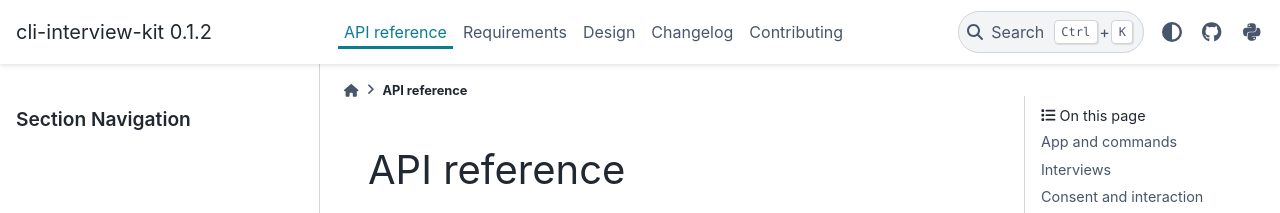
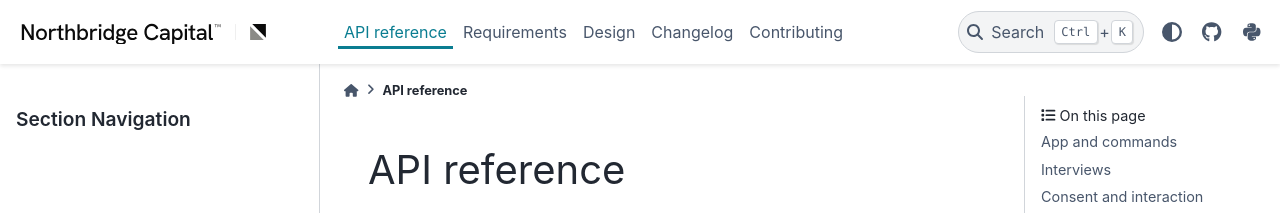
Before and after one commit to Northbridge-Capital/cli-interview-kit, a Sphinx documentation site: the page built from docs/api.rst, in a window 1280 px wide. Shown: the top 213 px of the page. Built offline with Sphinx 7.4.7 and the PyData theme 0.15.4, drawn with Linux system fonts in a browser that asks for light colours; the version number is read from the project's files by our own code.

Commit message:
Brand the documentation site with the Northbridge logo
The full lockup (wordmark and symbol) is the site logo, switching
between its light and dark variants with the theme; the symbol tile is
the favicon and apple-touch icon; the social card is the link-preview
image. A NOTICE next to the assets states that the name and logos are
trademarks not covered by the MIT license.

Also: accessible syntax-highlighting styles, short page titles in the
sidebar, and no pydantic constructor signature or model_config on
model pages.

```diff
--- /dev/null
+++ b/docs/_static/brand/NOTICE.txt
@@ -0,0 +1,3 @@
+The Northbridge Capital name and logos in this folder are trademarks of Northbridge Capital.
+They are used here to brand the documentation site and are not licensed under this
+repository's MIT license: do not use them to imply endorsement of a derivative work.
--- /dev/null
+++ b/docs/_static/custom.css
@@ -0,0 +1,5 @@
+/* The company lockup is a wide wordmark: size it by height so it fits the navigation bar. */
+.navbar-brand img {
+  height: 1.5rem;
+  width: auto;
+}
--- /dev/null
+++ b/docs/_templates/autosummary/base.rst
@@ -0,0 +1,5 @@
+{{ objname | escape | underline }}
+
+.. currentmodule:: {{ module }}
+
+.. auto{{ objtype }}:: {{ objname }}
--- a/docs/_templates/autosummary/class.rst
+++ b/docs/_templates/autosummary/class.rst
@@ -1,4 +1,4 @@
-{{ fullname | escape | underline }}
+{{ objname | escape | underline }}
 
 .. currentmodule:: {{ module }}
 
--- a/docs/conf.py
+++ b/docs/conf.py
@@ -32,6 +32,8 @@ numpydoc_class_members_toctree = False
 numpydoc_xref_param_type = False
 autodoc_typehints = "signature"
 autodoc_member_order = "bysource"
+# pydantic's own configuration attribute is plumbing, not API.
+autodoc_default_options = {"exclude-members": "model_config"}
 autosummary_generate = True
 intersphinx_mapping = {"python": ("https://docs.python.org/3", None)}
 myst_enable_extensions = ["colon_fence"]
@@ -40,12 +42,22 @@ exclude_patterns = ["_build"]
 templates_path = ["_templates"]
 
 html_theme = "pydata_sphinx_theme"
+html_static_path = ["_static"]
+html_css_files = ["custom.css"]
+html_favicon = "_static/brand/symbol-tile.svg"
 # The published address: canonical links, and the URL link previews point at.
 html_baseurl = "https://northbridge-capital.github.io/cli-interview-kit/"
 ogp_site_url = html_baseurl
 ogp_enable_meta_description = True
+ogp_image = "_static/brand/social-card.png"
+ogp_image_alt = "Northbridge Capital"
 html_title = f"{project} {release}"
 html_theme_options = {
+    "logo": {
+        "image_light": "_static/brand/lockup-on-light.svg",
+        "image_dark": "_static/brand/lockup-on-dark.svg",
+        "alt_text": "Northbridge Capital",
+    },
     "icon_links": [
         {
             "name": "GitHub",
@@ -58,6 +70,8 @@ html_theme_options = {
             "icon": "fa-brands fa-python",
         },
     ],
+    "pygments_light_style": "a11y-high-contrast-light",
+    "pygments_dark_style": "a11y-high-contrast-dark",
     "show_toc_level": 2,
     "navigation_with_keys": False,
     "show_prev_next": False,
@@ -135,9 +149,23 @@ def _drop_object_base(app, name, obj, options, bases):
     bases[:] = [base for base in bases if base is not object]
 
 
-def _describe_home(app, pagename, templatename, context, doctree):
-    """Describe the home page by the package summary, not by the README's badge text."""
-    if pagename == "index":
+def _hide_model_signature(app, what, name, obj, options, signature, return_annotation):
+    """Hide a pydantic model's constructor signature: the Attributes section lists its fields."""
+    if what == "class" and hasattr(obj, "model_fields"):
+        return "", None
+    return None
+
+
+def _head_tags(app, pagename, templatename, context, doctree):
+    """Add the icon links to every page, and describe the home page by the package summary."""
+    pathto = context["pathto"]
+    context["metatags"] = context.get("metatags", "") + (
+        f'<link rel="icon" type="image/png" sizes="32x32" '
+        f'href="{pathto("_static/brand/icon-tile-32.png", 1)}">\n'
+        f'<link rel="apple-touch-icon" sizes="180x180" '
+        f'href="{pathto("_static/brand/icon-tile-180.png", 1)}">\n'
+    )
+    if pagename == "index":  # not the README's badge text
         app.env.metadata[pagename]["og:description"] = summary
         context["metatags"] += f'<meta name="description" content="{html.escape(summary)}">\n'
 
@@ -146,4 +174,5 @@ def setup(app):
     """Register the hooks; the type hook runs before numpydoc reads the sections."""
     app.connect("autodoc-process-docstring", _add_types, priority=400)
     app.connect("autodoc-process-bases", _drop_object_base)
-    app.connect("html-page-context", _describe_home, priority=400)
+    app.connect("autodoc-process-signature", _hide_model_signature)
+    app.connect("html-page-context", _head_tags, priority=400)
```
Also changed, not shown: docs/_static/brand/icon-tile-180.png (added), docs/_static/brand/icon-tile-32.png (added), docs/_static/brand/lockup-on-dark.svg (added), docs/_static/brand/lockup-on-light.svg (added), docs/_static/brand/social-card.png (added), docs/_static/brand/symbol-tile.svg (added).
